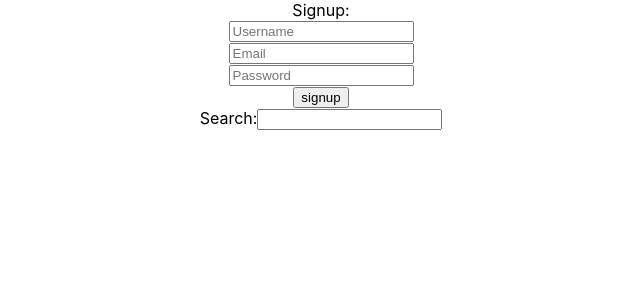
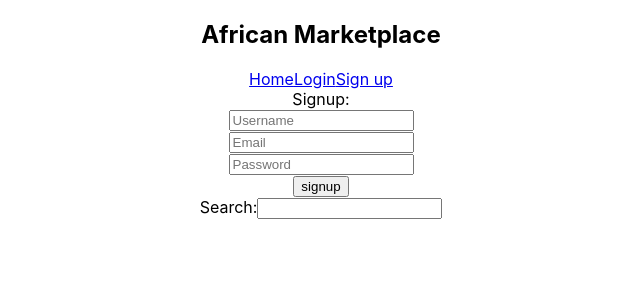
Before and after one commit to ft-african-marketplace-05/front-end, a React (Create React App) app in the folder african-market/: page /signup in a window 1280 px wide. Shown: the top 300 px of the page, without its empty margins (319-959 px from the left). Built offline with nearby package versions, Linux system fonts and the light colour scheme.

Commit message:
added to app.js and built out header

```diff
--- a/african-market/src/App.js
+++ b/african-market/src/App.js
@@ -9,15 +9,17 @@ import Home from './Components/Home';
 import LoginForm from './Components/LoginForm';
 import SignupForm from './Components/SignupForm';
 
+const defaultLoggedIn = false;
+function App() {
 
-function App() {
-  const [searchTerm, setSearchTerm] = useState('');
-
+  const [loggedIn, setLoggedIn] = useState(defaultLoggedIn);
+  const login = () =>{
+    setLoggedIn(true);
+  };
 
   return (
     <div className="App">
-       {/* HEADER GOES HERE */}
-      {/* <Header/> */}
+      <Header loggedIn={loggedIn} setLoggedIn={setLoggedIn}/>
 
       <Switch>
         <Route path='/itemform'>
@@ -27,7 +29,7 @@ function App() {
           <ItemList />
         </Route>
         <Route path='/login'>
-          <LoginForm />
+          <LoginForm login={login}/>
         </Route>
         <Route path='/signup'>
           <SignupForm/>
@@ -41,7 +43,7 @@ function App() {
         </Route>  */}
       </Switch>
 
-      <Search setSearchTerm={setSearchTerm} />
+      <Search />
 
     </div>
   );
--- a/african-market/src/Components/Header.js
+++ b/african-market/src/Components/Header.js
@@ -1,6 +1,27 @@
 import React from 'react';
+import { Link } from 'react-router-dom';
 
-const Header=()=>{
+const Header=(props)=>{
+    const { loggedIn, setLoggedIn} = props;
 
+
+    return (
+        <header>
+            <h2>African Marketplace</h2>
+            <nav>
+                <Link to='/'>Home</Link>
+                {loggedIn &&
+                <Link to='/itemlist'>Marketplace</Link>}
+                {loggedIn &&
+                <Link to='/itemform'>Add Item</Link>}
+                {!loggedIn &&
+                <Link to='/login'>Login</Link>}
+                {!loggedIn &&
+                <Link to='/signup'>Sign up</Link>}
+                {loggedIn &&
+                <Link to='/logout'>Logout</Link>}
+            </nav>
+        </header>
+    );
 };
 export default Header;
--- a/african-market/src/Components/SignupForm.js
+++ b/african-market/src/Components/SignupForm.js
@@ -1,8 +1,10 @@
 import React, { useState } from 'react'
+
+const initialFormValue = {username: '', email:'', password: '', confirm: ''};
 
 const SignupForm = () => {
 
-    const [initialValue, setInitialValue] = useState({username: '', email:'', password: '', confirm: ''});
+    const [initialValue, setInitialValue] = useState(initialFormValue);
     const [error, setError] = useState('');
 
     const change = (event) =>{
```
